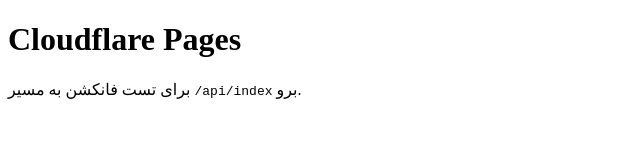
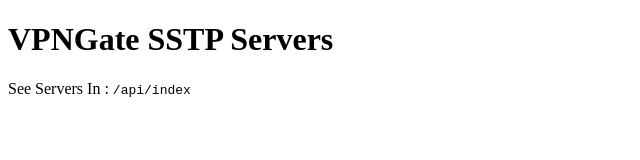
Before and after one commit to SOocoOT/SSTP-Collector, a plain HTML site: page pages/index.html in a window 1280 px wide. Shown: the whole page, without its empty margins (0-640 px from the left). Drawn offline with Linux system fonts and the light colour scheme.

Commit message:
Update index.html

```diff
--- a/pages/index.html
+++ b/pages/index.html
@@ -2,10 +2,10 @@
 <html lang="fa">
 <head>
   <meta charset="UTF-8">
-  <title>Cloudflare Pages</title>
+  <title>VPNGate SSTP Servers</title>
 </head>
 <body>
-  <h1>Cloudflare Pages</h1>
-  <p>برای تست فانکشن به مسیر <code>/api/index</code> برو.</p>
+  <h1>VPNGate SSTP Servers</h1>
+  <p>See Servers In :  <code>/api/index</code> </p>
 </body>
 </html>
```
